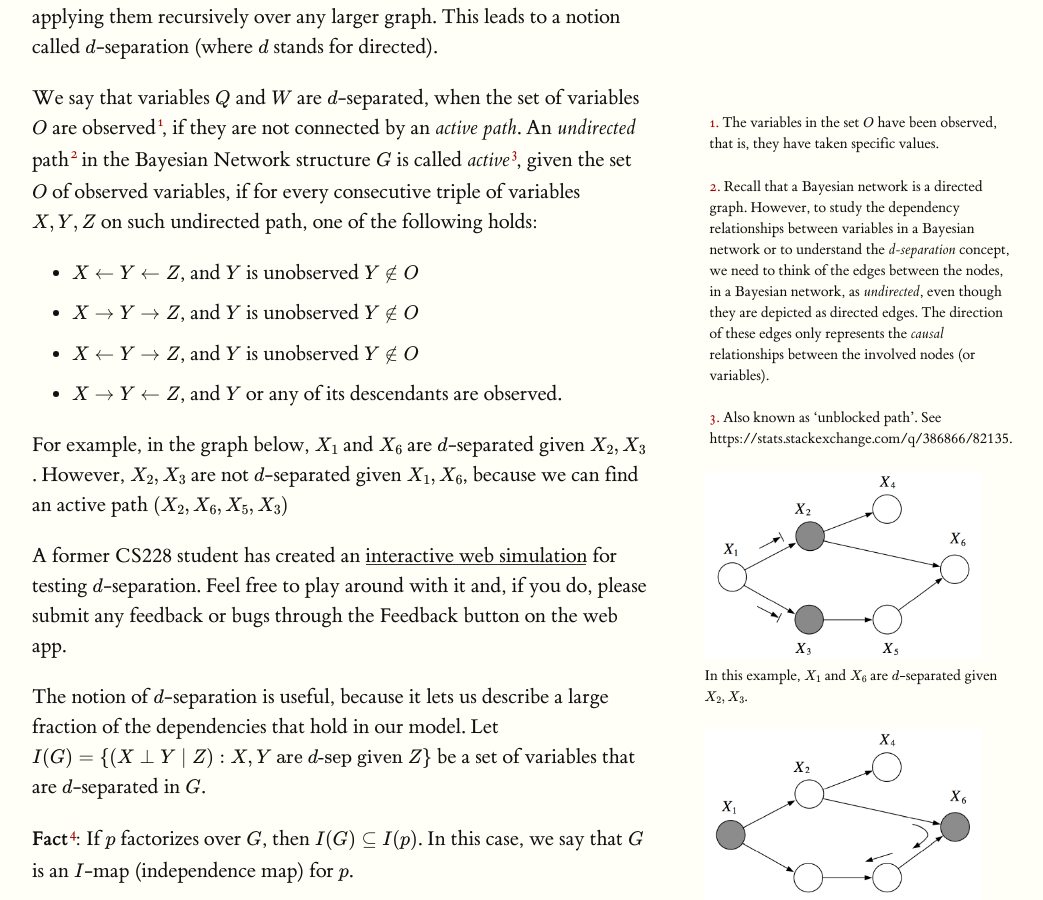
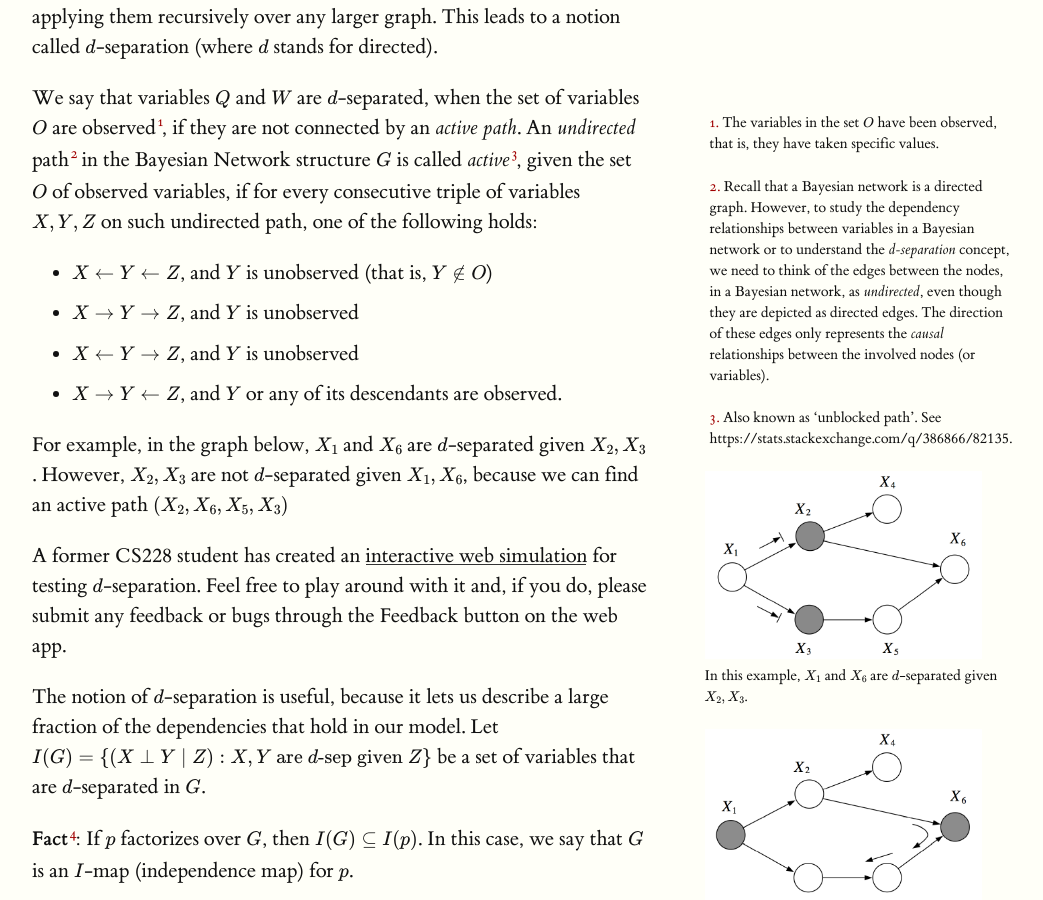
Before and after one commit to ermongroup/cs228-notes, a Jekyll site: the page built from representation/directed/index.md, in a window 1280 px wide and 900 px high, scrolled down 4853 px. Shown: the whole window, without its empty margins (128-1171 px from the left). Built offline with Jekyll 4.4.1, drawn with Linux system fonts in a browser that asks for light colours; formulas are drawn with MathJax 3.

Commit message:
Redundancy and ambiguity removed

```diff
--- a/representation/directed/index.md
+++ b/representation/directed/index.md
@@ -83,9 +83,9 @@ These structures clearly describe the independencies encoded by a three-variable
 
 We say that variables $$Q$$ and $$W$$ are $$d$$-separated, when the set of variables $$O$$ are observed{% include sidenote.html id="observed_variables" note="The variables in the set $$O$$ have been observed, that is, they have taken specific values." %}, if they are not connected by an *active path*. An *undirected* path{% include sidenote.html id="undirected_path" note="Recall that a Bayesian network is a directed graph. However, to study the dependency relationships between variables in a Bayesian network or to understand the *d-separation* concept, we need to think of the edges between the nodes, in a Bayesian network, as *undirected*, even though they are depicted as directed edges. The direction of these edges only represents the *causal* relationships between the involved nodes (or variables)." %} in the Bayesian Network structure $$G$$ is called *active*{% include sidenote.html id="active_path" note="Also known as 'unblocked path'. See https://stats.stackexchange.com/q/386866/82135." %}, given the set $$O$$ of observed variables, if for every consecutive triple of variables $$X,Y,Z$$ on such undirected path, one of the following holds:
 
-- $$X \leftarrow Y \leftarrow Z$$, and $$Y$$ is unobserved $$Y \not\in O$$
-- $$X \rightarrow Y \rightarrow Z$$, and $$Y$$ is unobserved $$Y \not\in O$$
-- $$X \leftarrow Y \rightarrow Z$$, and $$Y$$ is unobserved $$Y \not\in O$$
+- $$X \leftarrow Y \leftarrow Z$$, and $$Y$$ is unobserved (that is, $$Y \not\in O$$)
+- $$X \rightarrow Y \rightarrow Z$$, and $$Y$$ is unobserved
+- $$X \leftarrow Y \rightarrow Z$$, and $$Y$$ is unobserved
 - $$X \rightarrow Y \leftarrow Z$$, and $$Y$$ or any of its descendants are observed.
 {% include marginfigure.html id="dp2" url="assets/img/dsep2.png" description="In this example, $$X_1$$ and $$X_6$$ are $$d$$-separated given $$X_2, X_3$$." %}{% include marginfigure.html id="dp1" url="assets/img/dsep1.png" description="However, $$X_2, X_3$$ are not $$d$$-separated given $$X_1, X_6$$. There is an active pass which passed through the V-structure created when $$X_6$$ is observed." %}
 
```
